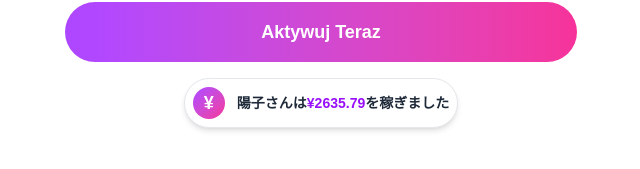
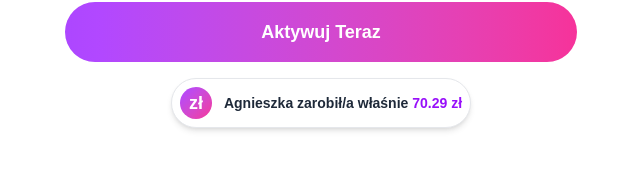
Before and after one commit to meesumrazatiker-commits/lander-ScrollujPay-pl, a Next.js app: page / in a window 1280 px wide. Shown: the part 961-1130 px from the top of the page, without its empty margins (319-959 px from the left). Built offline with nearby package versions, Linux system fonts and the light colour scheme.

Commit message:
Update EarningTicker.tsx

```diff
--- a/src/components/EarningTicker.tsx
+++ b/src/components/EarningTicker.tsx
@@ -2,11 +2,11 @@
 
 import React, { useState, useEffect } from 'react';
 
-const names = ['太郎', '花子', '健一', '美咲', '大輔', 'さくら', '拓也', '陽子', '浩', '由美'];
+const names = ['Jan', 'Anna', 'Piotr', 'Katarzyna', 'Tomasz', 'Magdalena', 'Jakub', 'Agnieszka', 'Michał', 'Ewa'];
 
 const EarningTicker = () => {
-  const [name, setName] = useState('太郎');
-  const [amount, setAmount] = useState('2925.00');
+  const [name, setName] = useState('Jan');
+  const [amount, setAmount] = useState('78.00');
 
   useEffect(() => {
     const interval = setInterval(() => {
@@ -17,7 +17,7 @@ const EarningTicker = () => {
         }
         return newName;
       });
-      const randomAmount = ((Math.random() * 30 + 5) * 150).toFixed(2);
+      const randomAmount = ((Math.random() * 30 + 5) * 4).toFixed(2);
       setAmount(randomAmount);
     }, 3000);
 
@@ -26,9 +26,9 @@ const EarningTicker = () => {
 
   return (
     <div className="mt-4 flex items-center bg-white rounded-full p-2 shadow-md border border-gray-200">
-      <div className="w-8 h-8 bg-gradient-to-br from-purple-500 to-pink-500 text-white rounded-full flex items-center justify-center font-bold text-lg flex-shrink-0">¥</div>
+      <div className="w-8 h-8 bg-gradient-to-br from-purple-500 to-pink-500 text-white rounded-full flex items-center justify-center font-bold text-lg flex-shrink-0">zł</div>
       <div className="ml-3 text-left">
-        <p className="text-sm font-semibold text-gray-800">{name}さんは<span className="text-purple-600 font-bold">¥{amount}</span>を稼ぎました</p>
+        <p className="text-sm font-semibold text-gray-800">{name} zarobił/a właśnie <span className="text-purple-600 font-bold">{amount} zł</span></p>
       </div>
     </div>
   );
```
